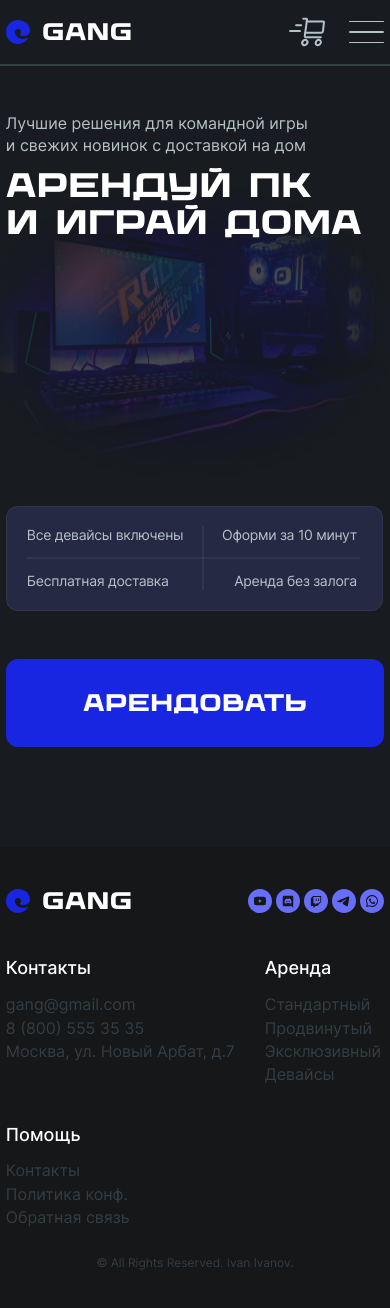
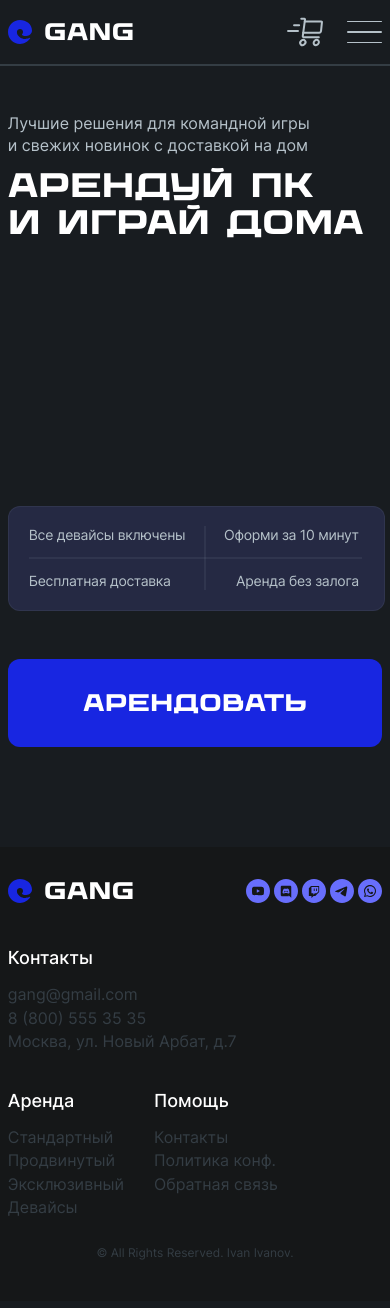
Before and after one commit to LeshWeb/gang-next, a Next.js app: page /mobile in a window 390 px wide. Shown: the top 1308 px of the page. Built offline with nearby package versions, Linux system fonts and the light colour scheme.

Commit message:
HeaderFooterFixedTwo

```diff
--- a/src/app/components/01_Sections/01_Main/Main.module.css
+++ b/src/app/components/01_Sections/01_Main/Main.module.css
@@ -13,6 +13,7 @@
     margin-top: 8.5vh;
     margin-bottom: 100px;
     flex-direction: column-reverse;
+    overflow: hidden;
   }
   .boolet_button {
     height: 100%;
--- a/src/app/components/01_Sections/01_Main/Main.tsx
+++ b/src/app/components/01_Sections/01_Main/Main.tsx
@@ -29,7 +29,7 @@ export function Main() {
     <>
       <main className={styles.main}>
         <div className={styles.view}>
-          <Swiper
+          {/* <Swiper
             className={styles.mySwiper}
             modules={[Navigation]}
             navigation
@@ -59,7 +59,7 @@ export function Main() {
                 height="844"
               />
             </SwiperSlide>
-          </Swiper>
+          </Swiper> */}
         </div>
         <div className={styles.main_body}>
           <div className={styles.boolet_button}>
--- a/src/app/components/Footer/Footer.module.css
+++ b/src/app/components/Footer/Footer.module.css
@@ -1,13 +1,14 @@
 .footer {
-  padding: 4vh 1.5vw;
+  padding: 4vh 2vw;
   display: flex;
   flex-direction: column;
   background-color: #151718;
+  max-width: 100vw;
 }
 
 @media screen and (max-width: 600px) {
   .footer {
-    padding-block: 40px;
+    padding-block: 30px;
   }
 }
 
@@ -19,13 +20,11 @@
 @media screen and (max-width: 960px) {
   .all_rights {
     width: 100%;
-    text-align: center;
   }
 }
 @media screen and (max-width: 600px) {
   .all_rights {
     font-size: 12px;
-    width: 100%;
     text-align: center;
   }
 }
@@ -54,9 +53,3 @@
     flex-direction: column;
   }
 }
-
-@media screen and (max-width: 600px) {
-  .footer_down {
-    flex-direction: column;
-  }
-}
--- a/src/app/components/Header/Header.module.css
+++ b/src/app/components/Header/Header.module.css
@@ -8,14 +8,14 @@
   width: 100vw;
   border-bottom: 2px #343d44 solid;
   transition: 0.3s;
-  padding-inline: 1.5vw;
+  padding-inline: 2vw;
   padding-block: 10px;
 }
 .header_items {
   display: flex;
   justify-content: space-between;
   align-items: center;
-  max-width: 97vw;
+  max-width: 96vw;
   flex-grow: 1;
 }
 @media (hover: hover) {
--- a/src/app/components/SocialMediaIcons/SocialMediaIcons.tsx
+++ b/src/app/components/SocialMediaIcons/SocialMediaIcons.tsx
@@ -4,7 +4,7 @@ import TwichIcon from '@/app/public/svgs/socialmedia/twich.svg'
 import WhatsUpIcon from '@/app/public/svgs/socialmedia/whatsup.svg'
 import YouTubeIcon from '@/app/public/svgs/socialmedia/youtube.svg'
 import styles from './SocialMediaIcons.module.css'
-import { FooterProps } from '@/app/components/Footer/Footer.types'
+import { FooterProps } from './SocialMediaIcons.types'
 import clsx from 'clsx'
 
 export function SocialMediaIcons({ size }: FooterProps) {
--- a/src/app/page.module.css
+++ b/src/app/page.module.css
@@ -1,11 +1,14 @@
 .container {
-  max-width: 97vw;
-  margin: 0 1.5vw;
-  /* border: 1px solid green; */
+  max-width: 96vw;
+  margin: 0 2vw;
+  max-width: 100vw;
 }
-
 @media screen and (max-width: 600px) {
-  .container {
+  .body {
     overflow-x: hidden;
+    position: fixed;
   }
 }
+@viewport {
+  user-zoom: fixed;
+}
```
Also changed, not shown: src/app/components/SocialMediaIcons/SocialMediaIcons.types.tsx (renamed from src/app/components/Footer/Footer.types.tsx).
